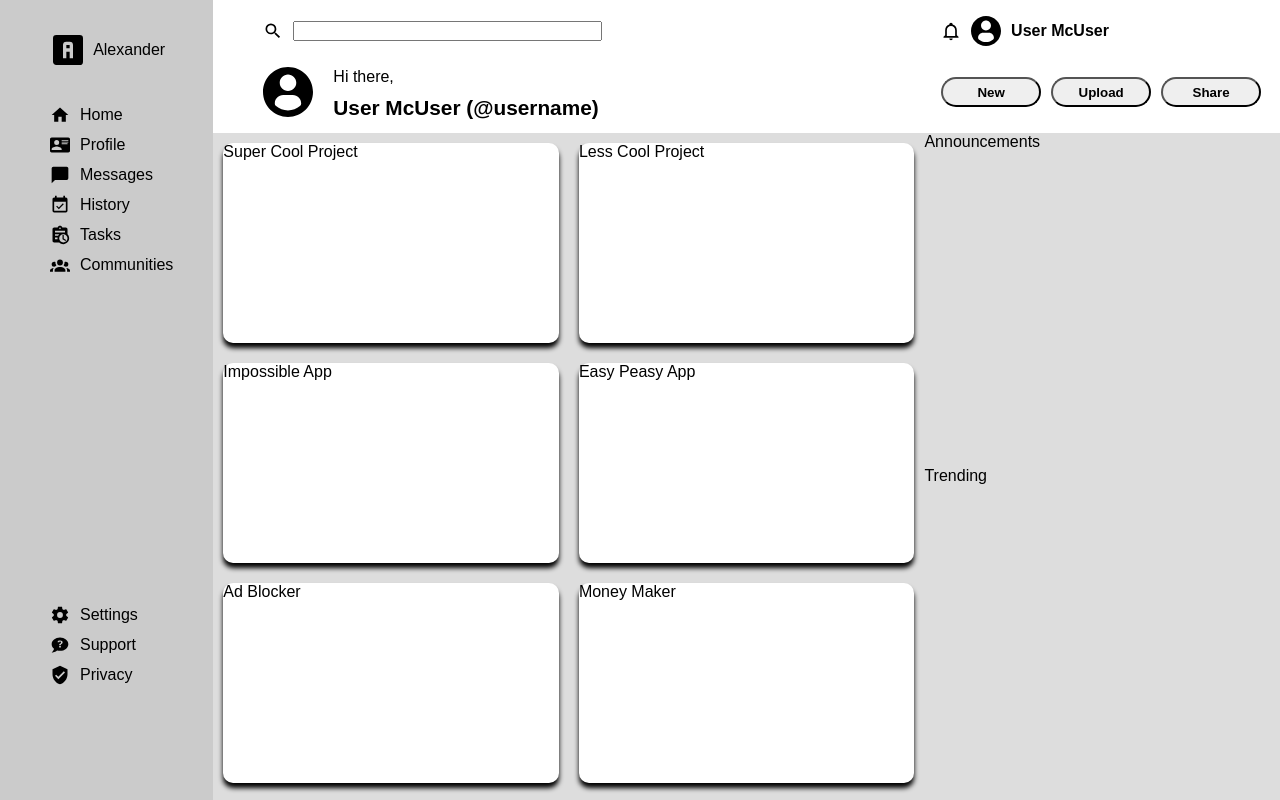
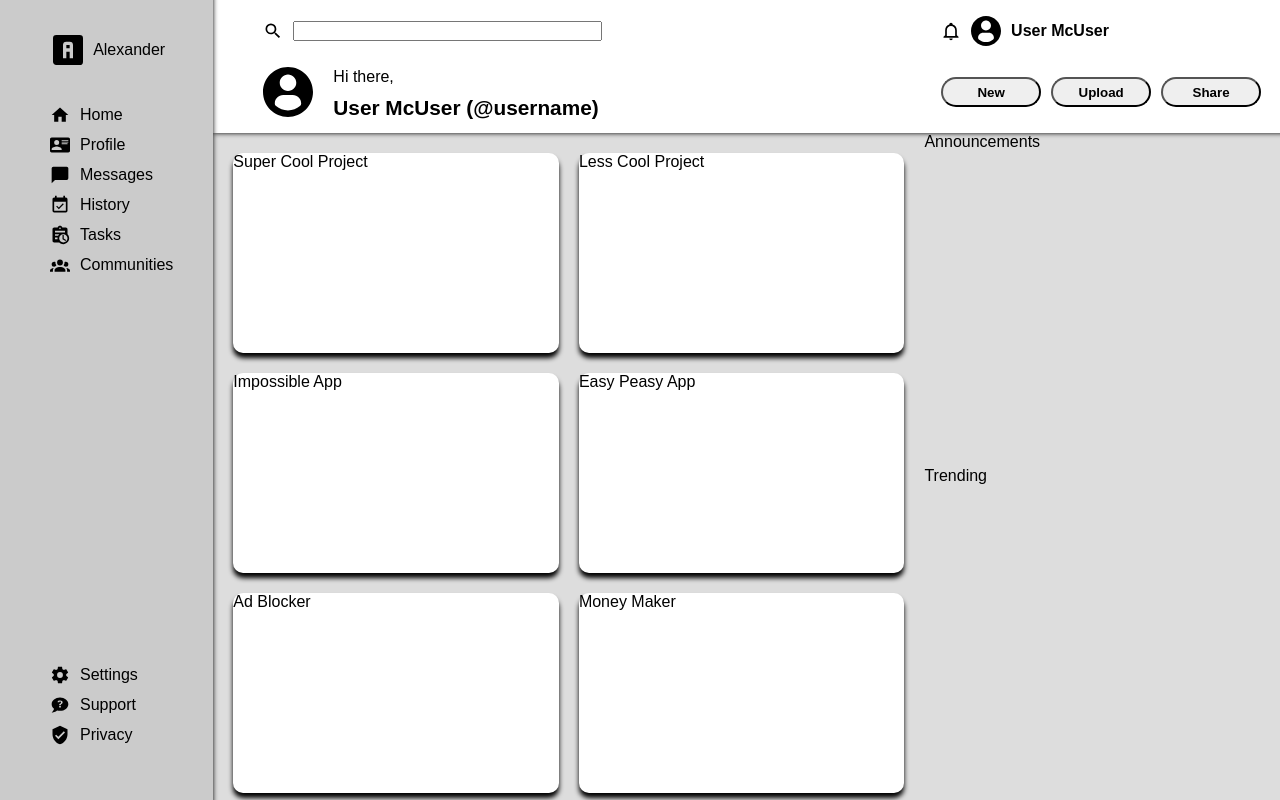
Before and after one commit to alexander-soriano/admin-dashboard, a plain HTML site: page index.html in a window 1280 px wide. Drawn offline with Linux system fonts and the light colour scheme.

Commit message:
revised sidebar settings

```diff
--- a/style.css
+++ b/style.css
@@ -33,6 +33,8 @@ body {
 /* Sidebar */
 .sidebar {
     background-color: #cbcbcb;
+    z-index: 2;
+    box-shadow: -5px 0 5px 5px;
 
     display: grid;
     grid-template-rows: 1fr 5fr 2fr;
@@ -57,12 +59,15 @@ body {
     grid-template: repeat(3, 30px) / 30px 1fr;
     /* justify-self: center; */
     align-items: center;
+    align-self: flex-end;
     padding-left: 50px;
+    padding-bottom: 50px;
 }
 
 /* Header */
 .header {
-    box-shadow: 5px 5px;
+    box-shadow: 5px -5px 5px 5px;
+    z-index: 1;
     padding-bottom: 10px;
     padding-left: 50px;
 
@@ -131,7 +136,8 @@ input#search {
 
     height: 83.33333vh;
     overflow: auto;
-    padding: 10px 10px 0px 10px;
+    padding: 20px 20px 20px 20px;
+
 }
 
 .your-projects>div {
```
